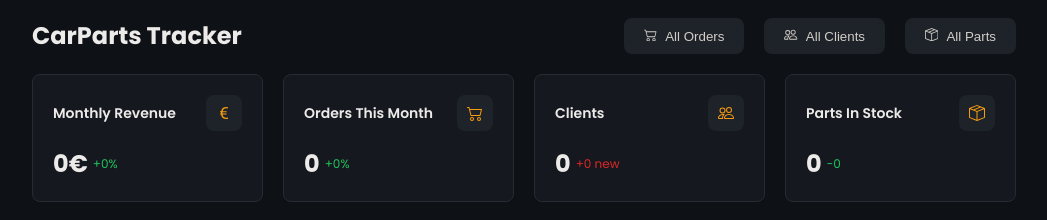
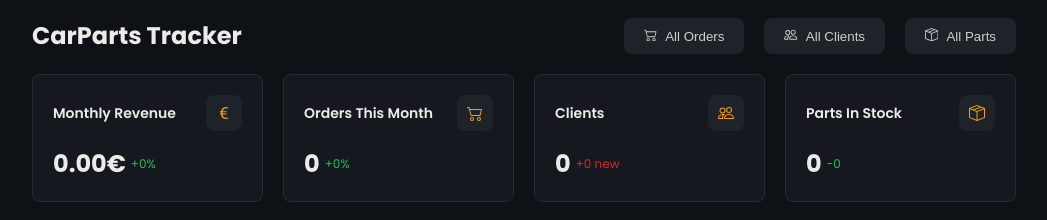
Before and after one commit to xiaonzd/carparts-tracker, a React (Vite) app: page / in a window 1280 px wide. Shown: the top 220 px of the page, without its empty margins (116-1163 px from the left). Built offline with nearby package versions, Linux system fonts and the light colour scheme; no server answers; the database is empty.

Commit message:
fixed an issue with the decimals in the monthly revenue card

```diff
--- a/src/components/cards/MontlyRevenue.jsx
+++ b/src/components/cards/MontlyRevenue.jsx
@@ -57,7 +57,7 @@ export default function MonthlyrevenueThisMonth() {
     return (
         <Card title="Monthly Revenue" icon={<BsCurrencyEuro />}>
             <div className="container-inline-close">
-                <h2 className="title">{revenueThisMonth}€</h2>
+                <h2 className="title">{revenueThisMonth.toFixed(2)}€</h2>
                 <p className={`card-detail ${growth >= 0 ? "green" : "red"}`}>
                     {growth >= 0 ? "+" : ""}
                     {Number.isInteger(growth) ? growth : growth.toFixed(1)}%</p>
```
